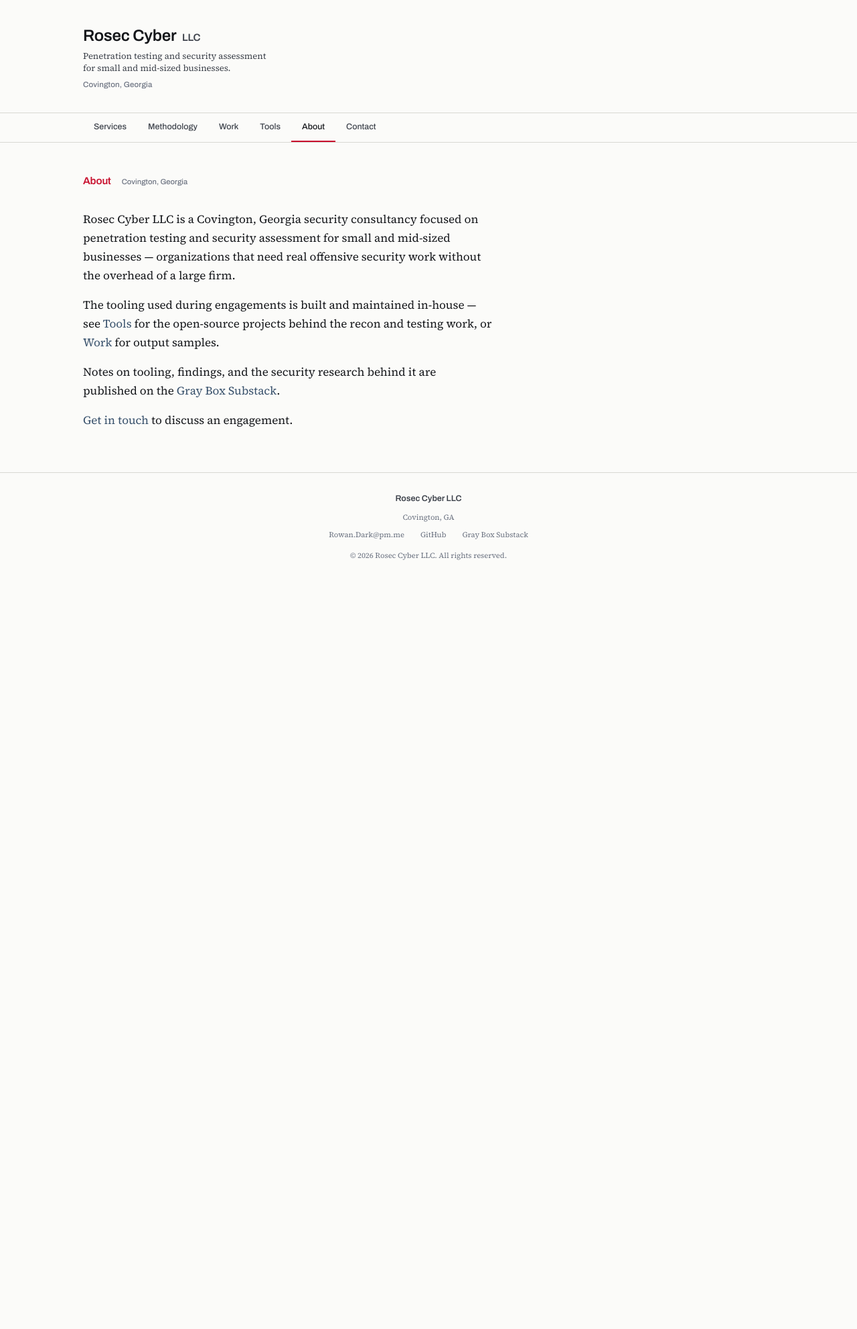
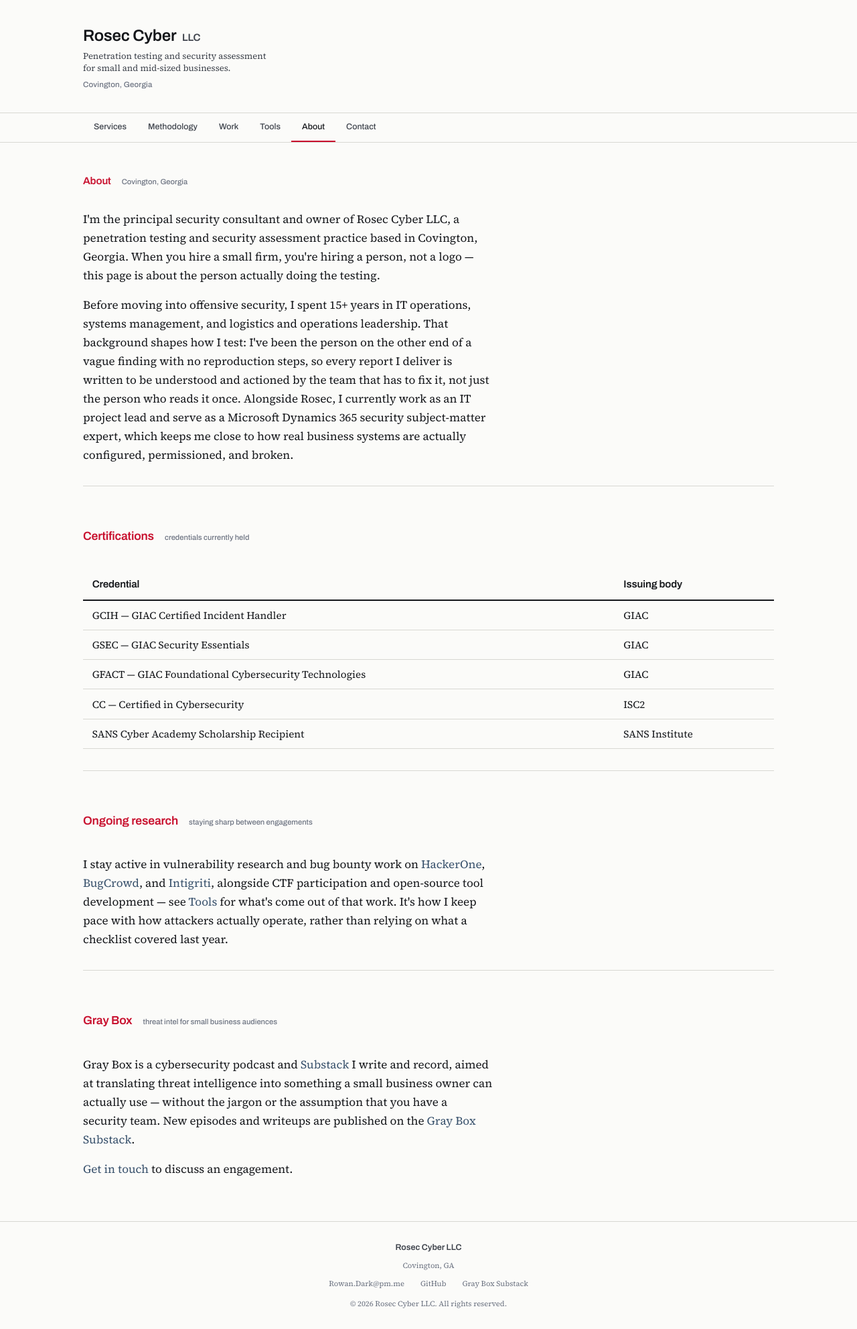
Before and after one commit to RowanDark/RowanDark.github.io, a Jekyll site: the page built from about.html, in a window 1280 px wide. Shown: the whole page at 67% size. Built offline with Jekyll 4.4.1, drawn with Linux system fonts in a browser that asks for light colours; before the commit the page ends 900 px from its top, so only the background shows below that.

Commit message:
Rewrite About page as first-person bio with certifications table
Adds the principal consultant's background, a certifications data
table (GCIH/GSEC/GFACT, ISC2 CC, SANS Cyber Academy), ongoing bug
bounty/CTF/tooling research, and a Gray Box section. Headshot is
optional and rendered only when assets/images/headshot.jpg exists.

Co-Authored-By: Claude Sonnet 5 <noreply@anthropic.com>
Claude-Session: https://claude.ai/code/session_01MGcvMKSQydfPfoEcqjbb8q

```diff
--- a/about.html
+++ b/about.html
@@ -10,23 +10,110 @@ permalink: /about/
         <span class="section-desc">Covington, Georgia</span>
       </div>
 
+      {% assign headshot = nil %}
+      {% for f in site.static_files %}
+        {% if f.path == "/assets/images/headshot.jpg" %}{% assign headshot = f %}{% endif %}
+      {% endfor %}
+
+      <div class="bio">
+        {% if headshot %}
+        <img class="headshot" src="{{ '/assets/images/headshot.jpg' | relative_url }}" alt="Portrait of Rowan Dark" width="180" height="180" />
+        {% endif %}
+        <div class="bio-copy">
+          <p>
+            I'm the principal security consultant and owner of Rosec Cyber
+            LLC, a penetration testing and security assessment practice
+            based in Covington, Georgia. When you hire a small firm, you're
+            hiring a person, not a logo — this page is about the person
+            actually doing the testing.
+          </p>
+
+          <p>
+            Before moving into offensive security, I spent 15+ years in IT
+            operations, systems management, and logistics and operations
+            leadership. That background shapes how I test: I've been the
+            person on the other end of a vague finding with no reproduction
+            steps, so every report I deliver is written to be understood
+            and actioned by the team that has to fix it, not just the
+            person who reads it once. Alongside Rosec, I currently work as
+            an IT project lead and serve as a Microsoft Dynamics 365
+            security subject-matter expert, which keeps me close to how
+            real business systems are actually configured, permissioned,
+            and broken.
+          </p>
+        </div>
+      </div>
+
+      <div class="rule"></div>
+
+      <div class="section-header">
+        <h2 class="section-title">Certifications</h2>
+        <span class="section-desc">credentials currently held</span>
+      </div>
+
+      <table class="data-table">
+        <thead>
+          <tr>
+            <th>Credential</th>
+            <th>Issuing body</th>
+          </tr>
+        </thead>
+        <tbody>
+          <tr>
+            <td>GCIH — GIAC Certified Incident Handler</td>
+            <td>GIAC</td>
+          </tr>
+          <tr>
+            <td>GSEC — GIAC Security Essentials</td>
+            <td>GIAC</td>
+          </tr>
+          <tr>
+            <td>GFACT — GIAC Foundational Cybersecurity Technologies</td>
+            <td>GIAC</td>
+          </tr>
+          <tr>
+            <td>CC — Certified in Cybersecurity</td>
+            <td>ISC2</td>
+          </tr>
+          <tr>
+            <td>SANS Cyber Academy Scholarship Recipient</td>
+            <td>SANS Institute</td>
+          </tr>
+        </tbody>
+      </table>
+
+      <div class="rule"></div>
+
+      <div class="section-header">
+        <h2 class="section-title">Ongoing research</h2>
+        <span class="section-desc">staying sharp between engagements</span>
+      </div>
+
       <p>
-        Rosec Cyber LLC is a Covington, Georgia security consultancy focused
-        on penetration testing and security assessment for small and
-        mid-sized businesses — organizations that need real offensive
-        security work without the overhead of a large firm.
+        I stay active in vulnerability research and bug bounty work on
+        <a href="https://hackerone.com" target="_blank" rel="noopener">HackerOne</a>,
+        <a href="https://bugcrowd.com" target="_blank" rel="noopener">BugCrowd</a>,
+        and <a href="https://www.intigriti.com" target="_blank" rel="noopener">Intigriti</a>,
+        alongside CTF participation and open-source tool development — see
+        <a href="{{ '/tools/' | relative_url }}">Tools</a> for what's come out
+        of that work. It's how I keep pace with how attackers actually
+        operate, rather than relying on what a checklist covered last year.
       </p>
 
-      <p>
-        The tooling used during engagements is built and maintained
-        in-house — see <a href="{{ '/tools/' | relative_url }}">Tools</a> for
-        the open-source projects behind the recon and testing work, or
-        <a href="{{ '/work/' | relative_url }}">Work</a> for output samples.
-      </p>
+      <div class="rule"></div>
+
+      <div class="section-header">
+        <h2 class="section-title">Gray Box</h2>
+        <span class="section-desc">threat intel for small business audiences</span>
+      </div>
 
       <p>
-        Notes on tooling, findings, and the security research behind it are
-        published on the
+        Gray Box is a cybersecurity podcast and
+        <a href="https://graybox.substack.com" target="_blank" rel="noopener">Substack</a>
+        I write and record, aimed at translating threat intelligence into
+        something a small business owner can actually use — without the
+        jargon or the assumption that you have a security team. New
+        episodes and writeups are published on the
         <a href="https://graybox.substack.com" target="_blank" rel="noopener">Gray Box Substack</a>.
       </p>
 
--- a/assets/css/rosec.css
+++ b/assets/css/rosec.css
@@ -870,6 +870,40 @@ a:hover { color: var(--accent); text-decoration: underline; }
   margin-bottom: 0;
 }
 
+/* Bio — headshot beside copy, collapses to stacked on narrow screens */
+.bio {
+  display: flex;
+  gap: 1.75rem;
+  align-items: flex-start;
+  margin-bottom: 1.5rem;
+}
+
+.headshot {
+  flex: 0 0 180px;
+  width: 180px;
+  height: 180px;
+  object-fit: cover;
+  border: 1px solid var(--rule);
+}
+
+.bio-copy {
+  flex: 1 1 auto;
+  min-width: 0;
+}
+
+.bio-copy p {
+  margin-bottom: 1rem;
+}
+
+.bio-copy p:last-child {
+  margin-bottom: 0;
+}
+
+@media (max-width: 600px) {
+  .bio { flex-direction: column; }
+  .headshot { width: 100%; height: auto; max-width: 180px; }
+}
+
 /* Data table — left-aligned, hairline rows, no zebra striping */
 .data-table {
   width: 100%;
```
